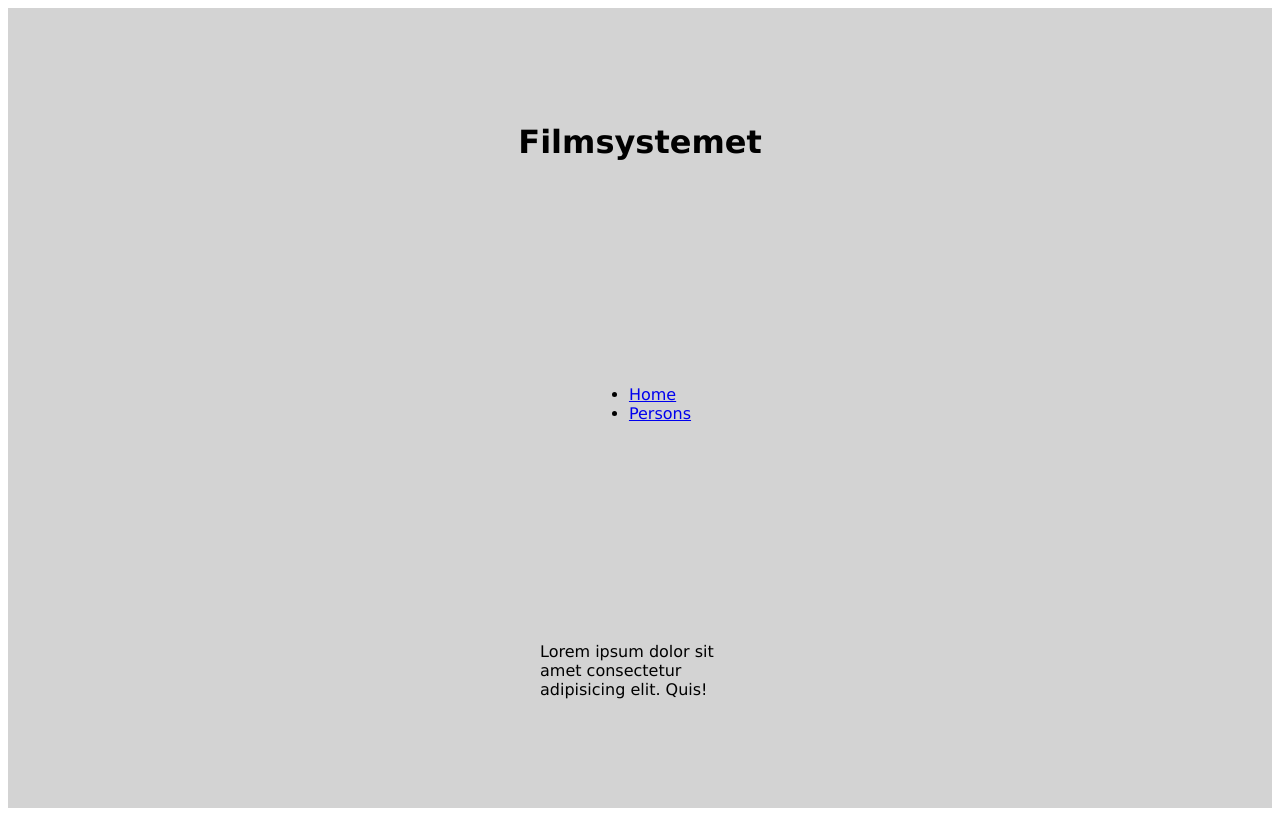
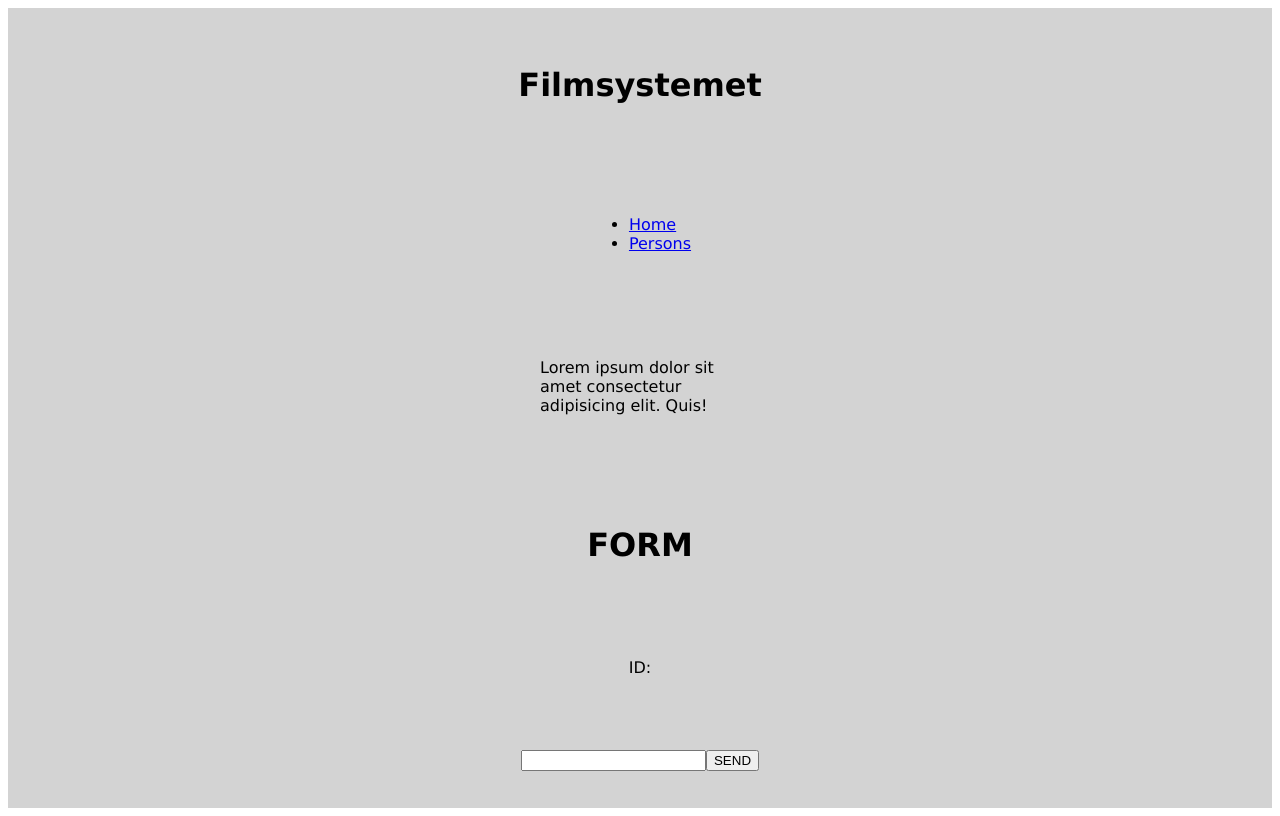
Before and after one commit to rieerep/front-end-film-project, a React (Vite) app: page / in a window 1280 px wide. Built offline with nearby package versions, Linux system fonts and the light colour scheme.

Commit message:
routes, started form

```diff
--- a/src/App.jsx
+++ b/src/App.jsx
@@ -10,8 +10,8 @@ import {
 } from "react-router-dom";
 
 import Hero from './Hero';
-import CardList from './CardList';
 import PersonList from './PersonList';
+import Form from './Form';
 
 
 // deklarera style-component
@@ -41,9 +41,11 @@ function App() {
         <StyledPara>Lorem ipsum dolor sit amet consectetur adipisicing elit. Quis!</StyledPara>
         <Hero />
         <Switch>
+
           <Route path="/persons">
             <PersonList />
           </Route>
+          <Form />
         </Switch>
         {/* <CardList /> */}
         {/* {myMovies.map(function (movie) { return <Card title={movie.title} description={movie.description} poster={movie.poster} /> })} */}
--- /dev/null
+++ b/src/Form.jsx
@@ -0,0 +1,29 @@
+import React from "react";
+import { useState } from 'react';
+
+const Form = () => {
+    const [movie, setMovie] = useState(' ');
+
+    function handleChange(movieName) {
+        setMovie(movieName.target.value)
+    }
+
+    function handleSubmit(evt) {
+        console.log(evt)
+    }
+
+    return (
+        <>
+            <h1>FORM</h1>
+            ID:
+            <form onSubmit={handleSubmit}>
+                <input type="text"
+                    value={movie}
+                    onChange={handleChange} />
+                <button type="submit">SEND</button>
+            </form>
+        </>
+    )
+}
+
+export default Form;
```
